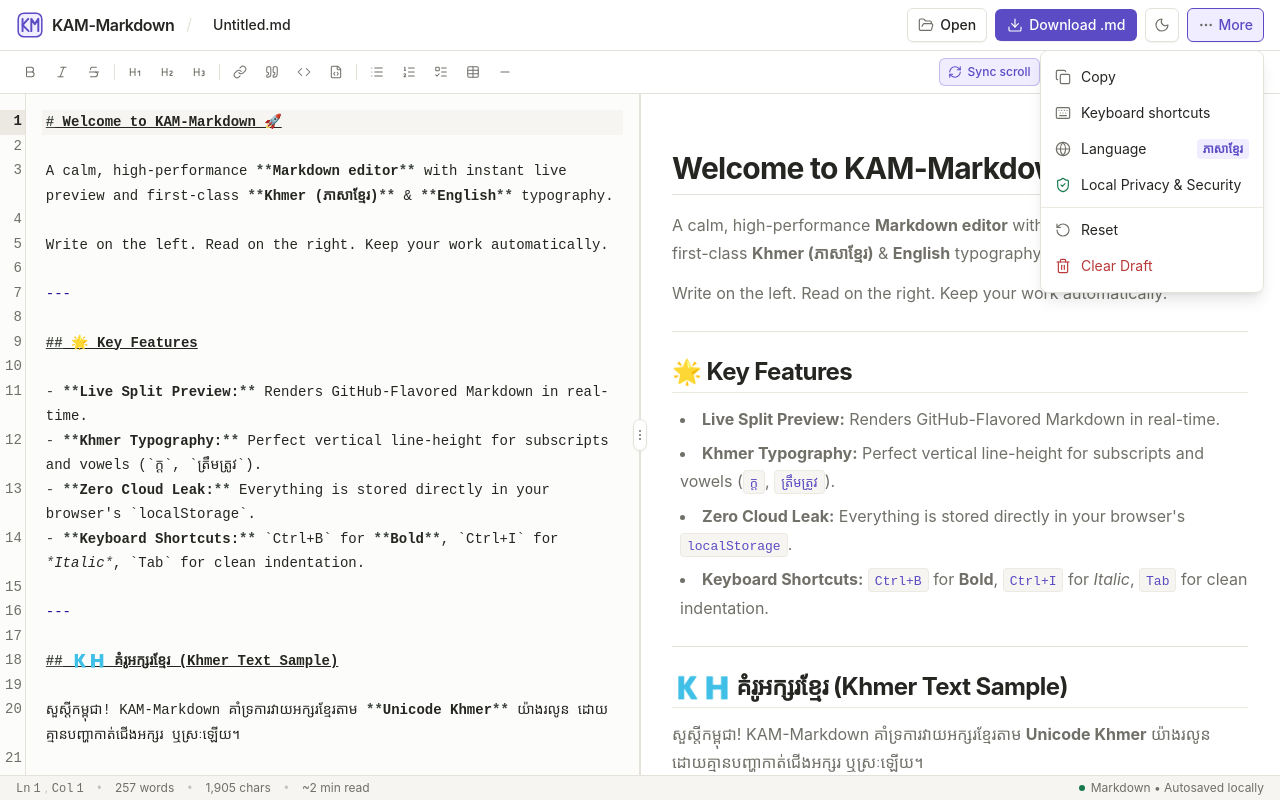
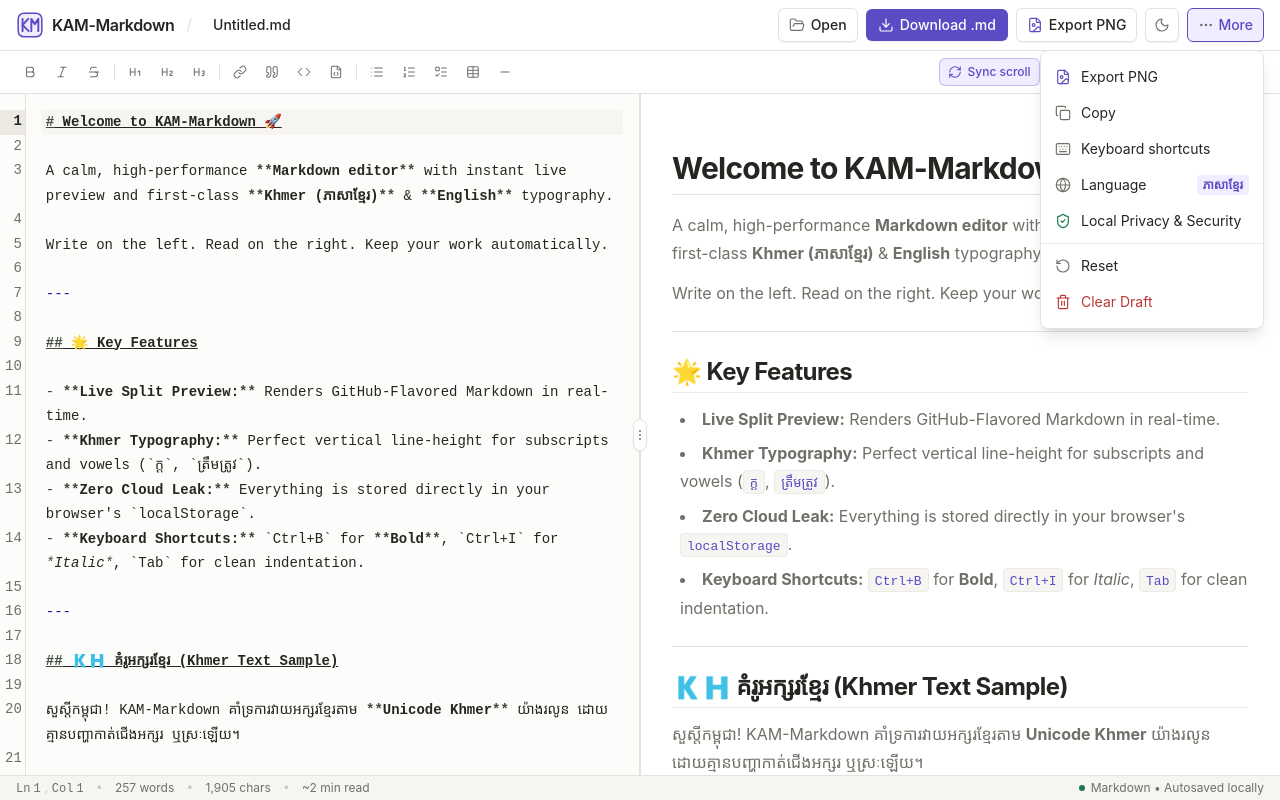
Before and after one commit to Lyhour009/KAM-Markdown, a React (Vite) app: page / in a window 1280 px wide. Both pictures are taken after a click on the button "More". Built offline with nearby package versions, Linux system fonts and the light colour scheme; a web font is replaced by a local one.

Commit message:
feat: add Export as PNG for preview

```diff
--- a/index.html
+++ b/index.html
@@ -8,7 +8,7 @@
     <!-- Content Security Policy (CSP) -->
     <meta
       http-equiv="Content-Security-Policy"
-      content="default-src 'self'; script-src 'self'; style-src 'self' 'unsafe-inline' https://fonts.googleapis.com; font-src 'self' https://fonts.gstatic.com data:; img-src 'self' https: http: data: blob:; connect-src 'self'; object-src 'none'; base-uri 'self';"
+      content="default-src 'self'; script-src 'self'; style-src 'self' 'unsafe-inline' https://fonts.googleapis.com; font-src 'self' https://fonts.gstatic.com data:; img-src 'self' https: http: data: blob:; connect-src 'self' https://fonts.googleapis.com https://fonts.gstatic.com; object-src 'none'; base-uri 'self';"
     />
     <!-- Google Fonts for Khmer, English & Monospace -->
     <link rel="preconnect" href="https://fonts.googleapis.com">
--- a/package.json
+++ b/package.json
@@ -15,6 +15,7 @@
     "@codemirror/theme-one-dark": "^6.1.3",
     "@tailwindcss/vite": "^4.3.3",
     "@uiw/react-codemirror": "^4.25.12",
+    "html-to-image": "^1.11.13",
     "lucide-react": "^1.59.0",
     "react": "^19.2.8",
     "react-dom": "^19.2.8",
--- a/src/App.tsx
+++ b/src/App.tsx
@@ -190,6 +190,27 @@
     showToast(language === 'km' ? 'បានទាញយកឯកសារ!' : 'Markdown file downloaded!')
   }, [title, content, language, showToast])
 
+  // Export Preview as PNG
+  const [isExportingPng, setIsExportingPng] = useState<boolean>(false)
+
+  const handleExportPng = useCallback(async () => {
+    if (!previewRef.current) return
+    setIsExportingPng(true)
+    try {
+      const success = await previewRef.current.exportAsPng(title)
+      if (success) {
+        showToast(t('exportPngSuccess'), 'success')
+      } else {
+        showToast(t('exportPngFailed'), 'error')
+      }
+    } catch (err) {
+      console.error('Export PNG failed:', err)
+      showToast(t('exportPngFailed'), 'error')
+    } finally {
+      setIsExportingPng(false)
+    }
+  }, [title, showToast, t])
+
   // Reset Document to starter
   const handleConfirmReset = useCallback(() => {
     const starter = language === 'km' ? STARTER_DOCUMENT_KM : STARTER_DOCUMENT_EN
@@ -273,6 +294,8 @@
           onFileSelect={loadFile}
           onCopyClick={handleCopy}
           onDownloadClick={handleDownload}
+          onExportPngClick={handleExportPng}
+          isExportingPng={isExportingPng}
           onResetClick={() => setIsResetModalOpen(true)}
           onSecurityClick={() => setIsSecurityModalOpen(true)}
           onShortcutsClick={() => setIsShortcutsModalOpen(true)}
--- a/src/components/Header.tsx
+++ b/src/components/Header.tsx
@@ -2,6 +2,8 @@
 import {
   FolderOpen,
   Download,
+  FileImage,
+  Loader2,
   Sun,
   Moon,
   MoreHorizontal,
@@ -26,6 +28,8 @@
   onFileSelect: (file: File) => void
   onCopyClick: () => void
   onDownloadClick: () => void
+  onExportPngClick: () => void
+  isExportingPng?: boolean
   onResetClick: () => void
   onSecurityClick: () => void
   onShortcutsClick: () => void
@@ -42,6 +46,8 @@
   onFileSelect,
   onCopyClick,
   onDownloadClick,
+  onExportPngClick,
+  isExportingPng = false,
   onResetClick,
   onSecurityClick,
   onShortcutsClick,
@@ -130,7 +136,23 @@
             <span>{t('downloadFile')}</span>
           </button>
 
-          {/* 3. Theme Toggle (Neutral) */}
+          {/* 3. Export PNG Button */}
+          <button
+            type="button"
+            onClick={onExportPngClick}
+            disabled={isExportingPng}
+            className="inline-flex items-center gap-1.5 rounded-md border border-[var(--border)] bg-[var(--surface)] px-2.5 py-1.5 text-xs sm:text-sm font-medium text-[var(--text-primary)] hover:bg-[var(--surface-hover)] transition-colors shadow-2xs disabled:opacity-50"
+            title={t('exportPng')}
+          >
+            {isExportingPng ? (
+              <Loader2 className="h-4 w-4 text-[var(--accent)] animate-spin stroke-[1.75]" />
+            ) : (
+              <FileImage className="h-4 w-4 text-[var(--accent)] stroke-[1.75]" />
+            )}
+            <span className="hidden sm:inline">{isExportingPng ? t('exportingPng') : t('exportPng')}</span>
+          </button>
+
+          {/* 4. Theme Toggle (Neutral) */}
           <button
             type="button"
             onClick={onToggleTheme}
@@ -141,7 +163,7 @@
             {theme === 'dark' ? <Sun className="h-4 w-4 text-amber-400 stroke-[1.75]" /> : <Moon className="h-4 w-4 text-[var(--text-secondary)] stroke-[1.75]" />}
           </button>
 
-          {/* 4. "⋯ More" Dropdown Menu */}
+          {/* 5. "⋯ More" Dropdown Menu */}
           <div className="relative" ref={menuRef}>
             <button
               type="button"
@@ -167,6 +189,21 @@
               >
                 {/* Secondary Actions */}
                 <div className="py-1">
+                  {/* Export as PNG */}
+                  <button
+                    type="button"
+                    onClick={() => {
+                      onExportPngClick()
+                      setIsMenuOpen(false)
+                    }}
+                    disabled={isExportingPng}
+                    className="flex w-full items-center gap-2.5 px-3.5 py-2 text-[var(--text-primary)] hover:bg-[var(--surface-hover)] transition-colors text-left disabled:opacity-50"
+                    role="menuitem"
+                  >
+                    <FileImage className="h-4 w-4 text-[var(--accent)] stroke-[1.75]" />
+                    <span>{t('exportPng')}</span>
+                  </button>
+
                   {/* Copy Markdown */}
                   <button
                     type="button"
--- a/src/components/Preview.tsx
+++ b/src/components/Preview.tsx
@@ -6,10 +6,12 @@
 import { PenLine } from 'lucide-react'
 import type { Language, Theme } from '../types'
 import { isSafeUrl } from '../utils/securityUtils'
+import { exportElementAsPng } from '../utils/exportUtils'
 import { getTranslation } from '../locales'
 
 export interface PreviewHandle {
   scrollToPercentage: (percentage: number) => void
+  exportAsPng: (filename: string) => Promise<boolean>
 }
 
 interface PreviewProps {
@@ -52,6 +54,23 @@
       setTimeout(() => {
         isScrollingFromSync.current = false
       }, 50)
+    },
+    exportAsPng: async (filename: string) => {
+      const el = containerRef.current
+      if (!el) return false
+
+      const scrollHeight = el.scrollHeight
+      const scrollWidth = el.scrollWidth
+
+      return await exportElementAsPng(el, filename, {
+        height: scrollHeight,
+        width: scrollWidth,
+        style: {
+          height: `${scrollHeight}px`,
+          maxHeight: 'none',
+          overflow: 'visible',
+        },
+      })
     },
   }))
 
--- a/src/locales/en.ts
+++ b/src/locales/en.ts
@@ -6,6 +6,10 @@
   saving: 'Saving...',
   openFile: 'Open',
   downloadFile: 'Download .md',
+  exportPng: 'Export PNG',
+  exportingPng: 'Exporting PNG...',
+  exportPngSuccess: 'Preview exported as PNG successfully!',
+  exportPngFailed: 'Failed to export preview as PNG',
   copyMarkdown: 'Copy',
   copied: 'Copied to clipboard!',
   copyFailed: 'Failed to copy',
--- a/src/locales/km.ts
+++ b/src/locales/km.ts
@@ -8,6 +8,10 @@
   saving: 'កំពុងរក្សាទុក...',
   openFile: 'បើកឯកសារ',
   downloadFile: 'ទាញយក .md',
+  exportPng: 'ទាញយក PNG',
+  exportingPng: 'កំពុងនាំចេញជា PNG...',
+  exportPngSuccess: 'បានទាញយករូបភាព PNG ដោយជោគជ័យ!',
+  exportPngFailed: 'មិនអាចទាញយករូបភាព PNG បានទេ',
   copyMarkdown: 'ចម្លង',
   copied: 'បានចម្លងទៅកាន់ Clipboard!',
   copyFailed: 'មិនអាចចម្លងបានទេ',
--- a/src/utils/exportUtils.ts
+++ b/src/utils/exportUtils.ts
@@ -1,3 +1,5 @@
+import { toPng } from 'html-to-image'
+
 /**
  * Triggers a browser download of the given markdown content.
  */
@@ -46,3 +48,47 @@
     return false
   }
 }
+
+/**
+ * Exports a DOM element as a high-resolution PNG image and initiates download.
+ */
+export async function exportElementAsPng(
+  element: HTMLElement,
+  filename: string,
+  customOptions?: Record<string, any>
+): Promise<boolean> {
+  const baseName = filename.replace(/\.(md|markdown|txt)$/i, '')
+  const safeFilename = `${baseName || 'preview'}.png`
+
+  const isDark = document.documentElement.classList.contains('dark')
+  const bgColor = isDark ? '#1B1A18' : '#FFFFFF'
+
+  const options = {
+    quality: 0.95,
+    pixelRatio: 2, // 2x crisp retina resolution
+    backgroundColor: bgColor,
+    cacheBust: true,
+    ...customOptions,
+  }
+
+  try {
+    let dataUrl: string
+    try {
+      dataUrl = await toPng(element, options)
+    } catch (fontErr) {
+      console.warn('html-to-image with fonts failed, retrying with skipFonts: true', fontErr)
+      dataUrl = await toPng(element, { ...options, skipFonts: true })
+    }
+
+    const link = document.createElement('a')
+    link.href = dataUrl
+    link.download = safeFilename
+    document.body.appendChild(link)
+    link.click()
+    document.body.removeChild(link)
+    return true
+  } catch (err) {
+    console.error('Failed to export element as PNG:', err)
+    return false
+  }
+}
```
Also changed, not shown: 1 other file (tests, documents, lock files or other folders).
